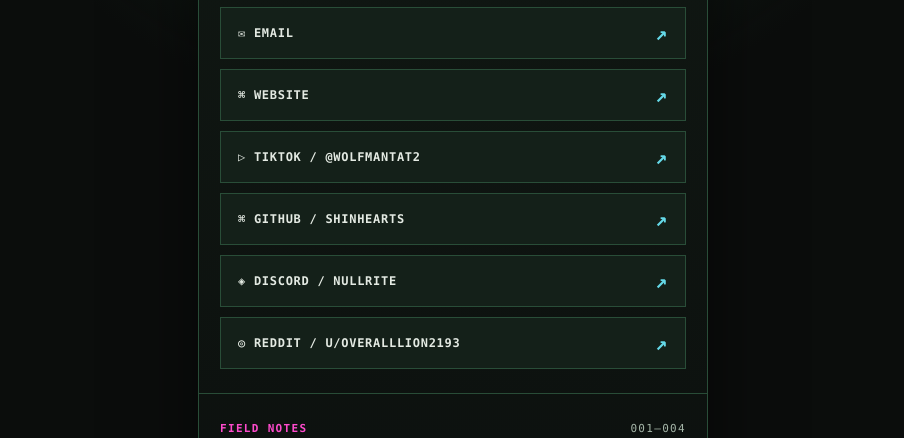
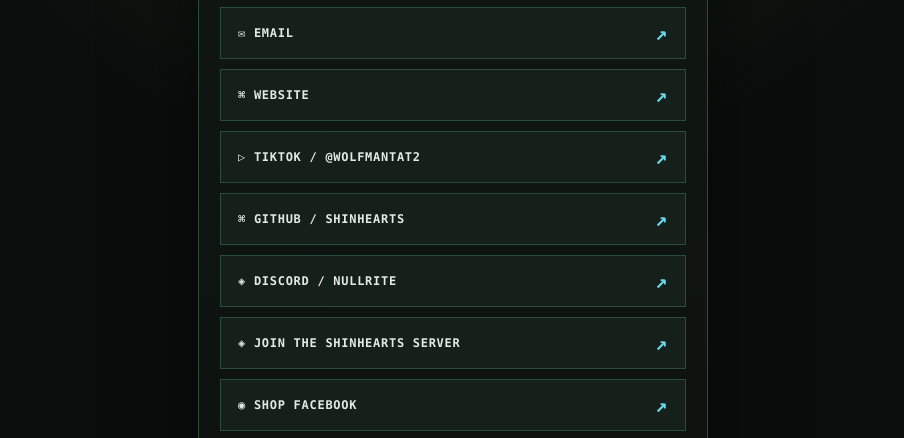
Before and after one commit to shinhearts/nullrite-card, a plain HTML site: page index.html in a window 1280 px wide. Shown: the part 341-779 px from the top of the page, without its empty margins (187-1091 px from the left). Drawn offline with Linux system fonts and the light colour scheme.

Commit message:
Add shop Facebook and Shinhearts Discord server links to digital card

```diff
--- a/index.html
+++ b/index.html
@@ -24,6 +24,8 @@
       <a href="https://www.tiktok.com/@wolfmantat2" rel="noopener noreferrer">▷ TIKTOK / @WOLFMANTAT2 <span>↗</span></a>
       <a href="https://github.com/shinhearts" rel="noopener noreferrer">⌘ GITHUB / SHINHEARTS <span>↗</span></a>
       <a href="https://discord.com/app" title="Open Discord and search for nullrite" rel="noopener noreferrer">◈ DISCORD / NULLRITE <span>↗</span></a>
+      <a href="https://discord.gg/Eetj9PBGn" rel="noopener noreferrer">◈ JOIN THE SHINHEARTS SERVER <span>↗</span></a>
+      <a href="https://www.facebook.com/share/19w8MbaH7C/?mibextid=wwXIfr" rel="noopener noreferrer">◉ SHOP FACEBOOK <span>↗</span></a>
       <a href="https://www.reddit.com/user/OverallLion2193/" rel="noopener noreferrer">◎ REDDIT / U/OVERALLLION2193 <span>↗</span></a>
     </section>
     <section class="interests" aria-label="Work and interests">
```
